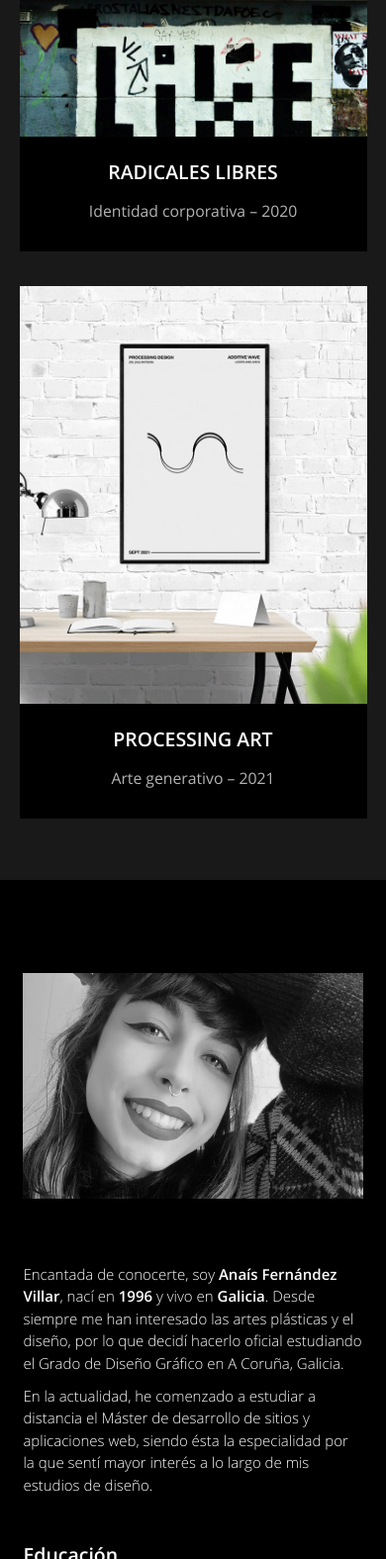
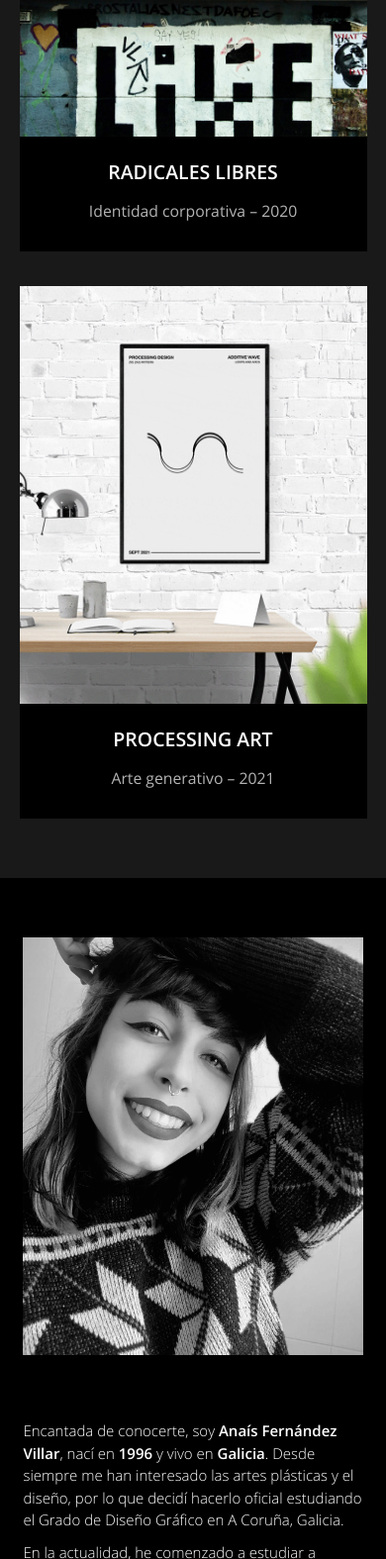
Before and after one commit to afvuoc/afv-uoc-portfolio, a website built with Parcel: page src/index.html in a window 390 px wide. Shown: the part 3481-5056 px from the top of the page at 99% size. Built offline with nearby package versions, Linux system fonts and the light colour scheme.

Commit message:
change responsive

```diff
--- a/src/assets/styles/layouts/_home.scss
+++ b/src/assets/styles/layouts/_home.scss
@@ -406,10 +406,14 @@ header {
 @media (max-width: $afv-media-phone) {
   .projects .container {
     padding-top: calc(66px + 7%);
-    padding-bottom: 7%;
+    padding-bottom: 0;
 
     .row .card {
       margin-bottom: 9%;
+
+      &:last-child{
+        margin-bottom: 0;
+      }
 
       .card-body {
           padding-bottom: 5%;
@@ -536,8 +540,8 @@ header {
       padding-bottom:12%;
 
       .introduction p {
+        padding-bottom: 2%;
         font-size: 1rem;
-        padding-bottom: 2%;
       }
 
       h1{
@@ -625,8 +629,8 @@ header {
         padding-top: 5%;
         padding-bottom: 2%;
         padding-left: 0;
+        margin-bottom: 3%;
         margin-left:0;
-        margin-bottom: 3%;
       }
 
       .flexbox-container {
@@ -660,10 +664,12 @@ header {
   .about-me {
 
     .photocv {
-      padding-top: calc(66px + 7%);
+      padding-top: calc(7% + 33px);
+      margin-top: calc(7% + 33px);
 
       img{
         width: 88vw;
+        height: 50vh;
       }
     }
 
@@ -1128,7 +1134,7 @@ header {
       }
 
       .social-link a {
-          margin-left: 5vw;
+        margin-left: 6vw;
 
         img {
           height: 2.6rem;
--- a/src/index.html
+++ b/src/index.html
@@ -139,7 +139,7 @@
       <div>
         <section class="photocv">
           <picture>
-            <source media="(max-width:768px)" srcset="./assets/images/anais-fernandez-mobile.jpg" loading="lazy">
+            <source media="(max-width:768px and min-width:576px)" srcset="./assets/images/anais-fernandez-mobile.jpg" loading="lazy">
             <img src="./assets/images/anais-fernandez.jpg" alt="AFV photography" loading="lazy">
           </picture>
         </section>
```
Lines whose indentation alone changed are shown as unchanged.
